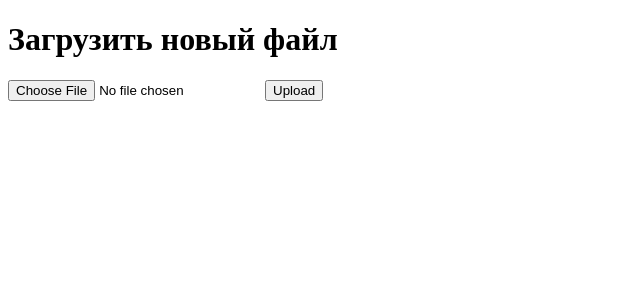
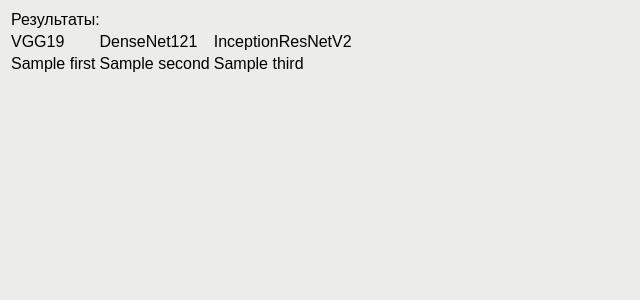
Before and after one commit to passha228/big_data_project_tsu, a Flask app: template Server/templates/result.html in a window 1280 px wide. Shown: the top 300 px of the page, without its empty margins (0-640 px from the left). Run offline with Flask 3, Linux system fonts and the light colour scheme; the template is opened without the code that fills it: most values are stand-ins (such as "Sample title", 1, 10 or a date in 2020).

Commit message:
add some server thing

```diff
--- a/Server/server.py
+++ b/Server/server.py
@@ -27,20 +27,17 @@
     filename = "../static/css" + filename
     modelVGG = models.VGG19()
     modelVGG.take_image(path)
-    predict = modelVGG.predict()
-    print(predict)
-    util.take_name_of_predict(predict)
+    predict1 = modelVGG.predict()
+    predict1 = util.take_name_of_predict(predict1)
     modelDenseNet121 = models.DenseNet121()
     modelDenseNet121.take_image(path)
-    predict = modelDenseNet121.predict()
-    print(predict)
-    util.take_name_of_predict(predict)
+    predict2 = modelDenseNet121.predict()
+    predict2 = util.take_name_of_predict(predict2)
     modelInceptionResNetV2 = models.InceptionResNetV2()
     modelInceptionResNetV2.take_image(path)
-    predict = modelInceptionResNetV2.predict()
-    print(predict)
-    util.take_name_of_predict(predict)
-    return render_template('index.html')
+    predict3 = modelInceptionResNetV2.predict()
+    predict3 = util.take_name_of_predict(predict3)
+    return render_template('result.html', first = predict1, second = predict2, third = predict3)
 
 def allowed_file(filename):
     return '.' in filename and \
--- /dev/null
+++ b/Server/static/css/result.css
@@ -0,0 +1,5 @@
+* {
+    font-size: 1000;
+    font-family: Arial, Helvetica, sans-serif;
+    background-color: rgb(236, 236, 235)
+}
--- a/Server/templates/result.html
+++ b/Server/templates/result.html
@@ -1,8 +1,27 @@
-<!doctype html>
-    <title>Загрузить новый файл</title>
-    <h1>Загрузить новый файл</h1>
-    <form method=post enctype=multipart/form-data>
-      <input type=file name=file>
-      <input type=submit value=Upload>
-    </form>
+<!DOCTYPE html>
+<html lang="en">
+<head>
+  <meta charset="UTF-8">
+  <meta http-equiv="X-UA-Compatible" content="IE=edge">
+  <meta name="viewport" content="width=device-width, initial-scale=1.0">
+  <link type="text/css" href="{{url_for('static', filename='css/result.css')}}" rel="stylesheet" />
+  <title>Результаты</title>
+</head>
+<body>
+  <table>
+    <tr>
+      <td colspan="3">Результаты:</td>
+    </tr>
+    <tr>
+      <td>VGG19</td>
+      <td>DenseNet121</td>
+      <td>InceptionResNetV2</td>
+    </tr>
+    <tr>
+      <td>{{first}}</td>
+      <td>{{second}}</td>
+      <td>{{third}}</td>
+    </tr>
+</table>
+</body>
 </html>
```
